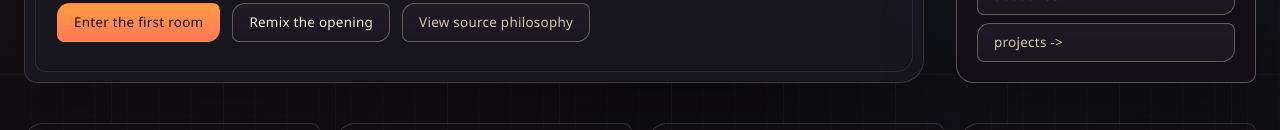
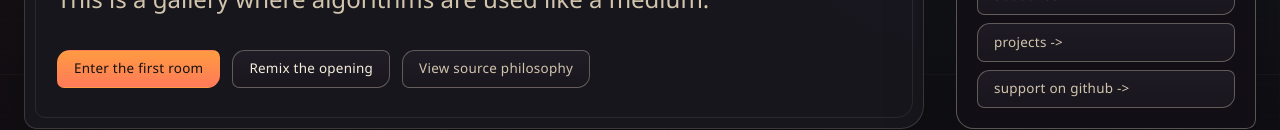
Before and after one commit to suobset/art, a React (Vite) app: page / in a window 1280 px wide. Shown: the part 822-952 px from the top of the page. Built offline with nearby package versions, Linux system fonts and the light colour scheme.

Commit message:
add github sponsors link to curator card

```diff
--- a/src/components/Hero.tsx
+++ b/src/components/Hero.tsx
@@ -119,6 +119,7 @@ export function Hero({ manifesto, author, reducedMotion }: HeroProps) {
             <a href={author.blog} className="control-button" data-variant="ghost">declarative {'->'}</a>
             <a href={author.about} className="control-button" data-variant="ghost">about kush {'->'}</a>
             <a href={author.projects} className="control-button" data-variant="ghost">projects {'->'}</a>
+            <a href="https://github.com/sponsors/suobset" className="control-button" data-variant="ghost">support on github {'->'}</a>
           </div>
         </aside>
       </div>
```
